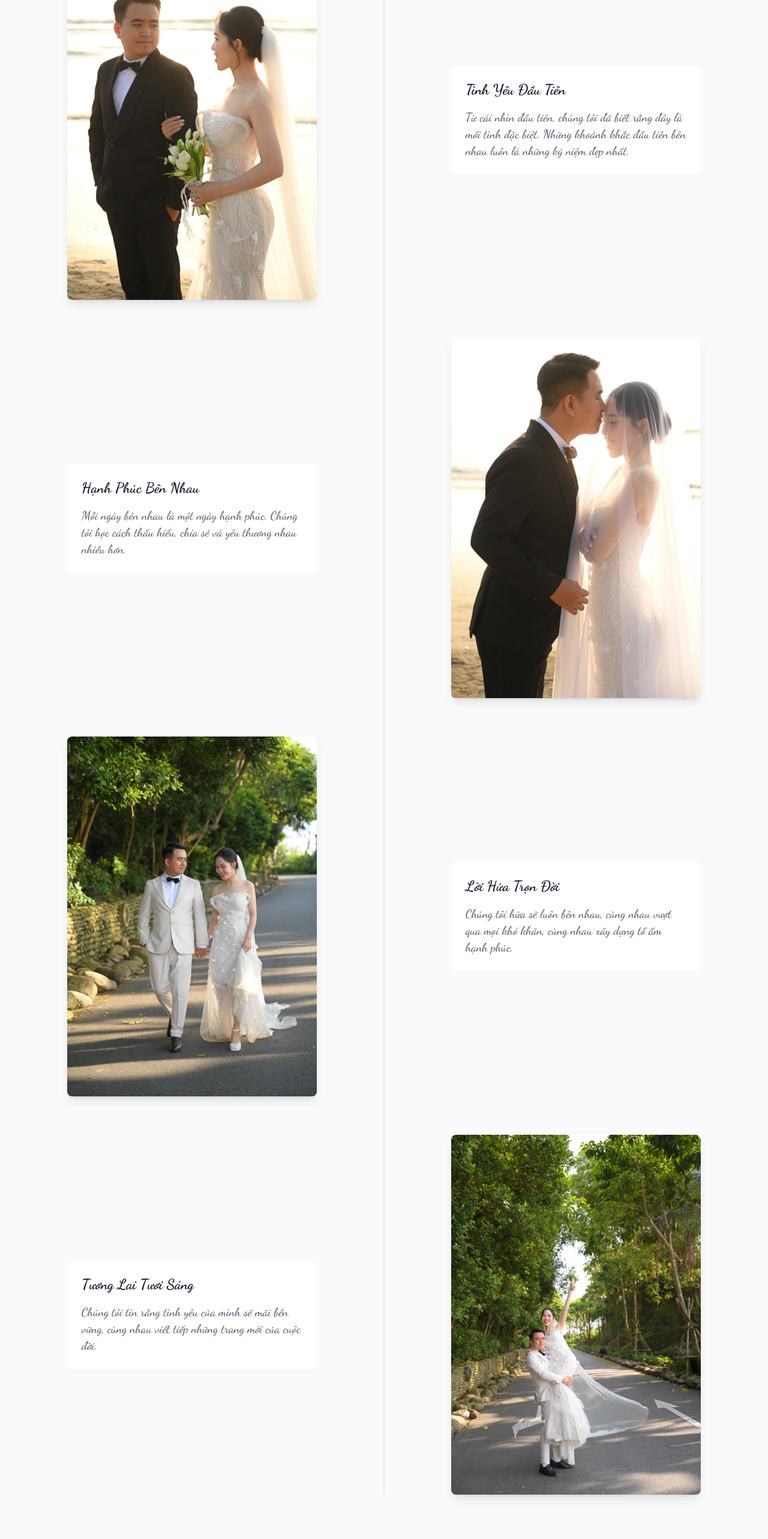
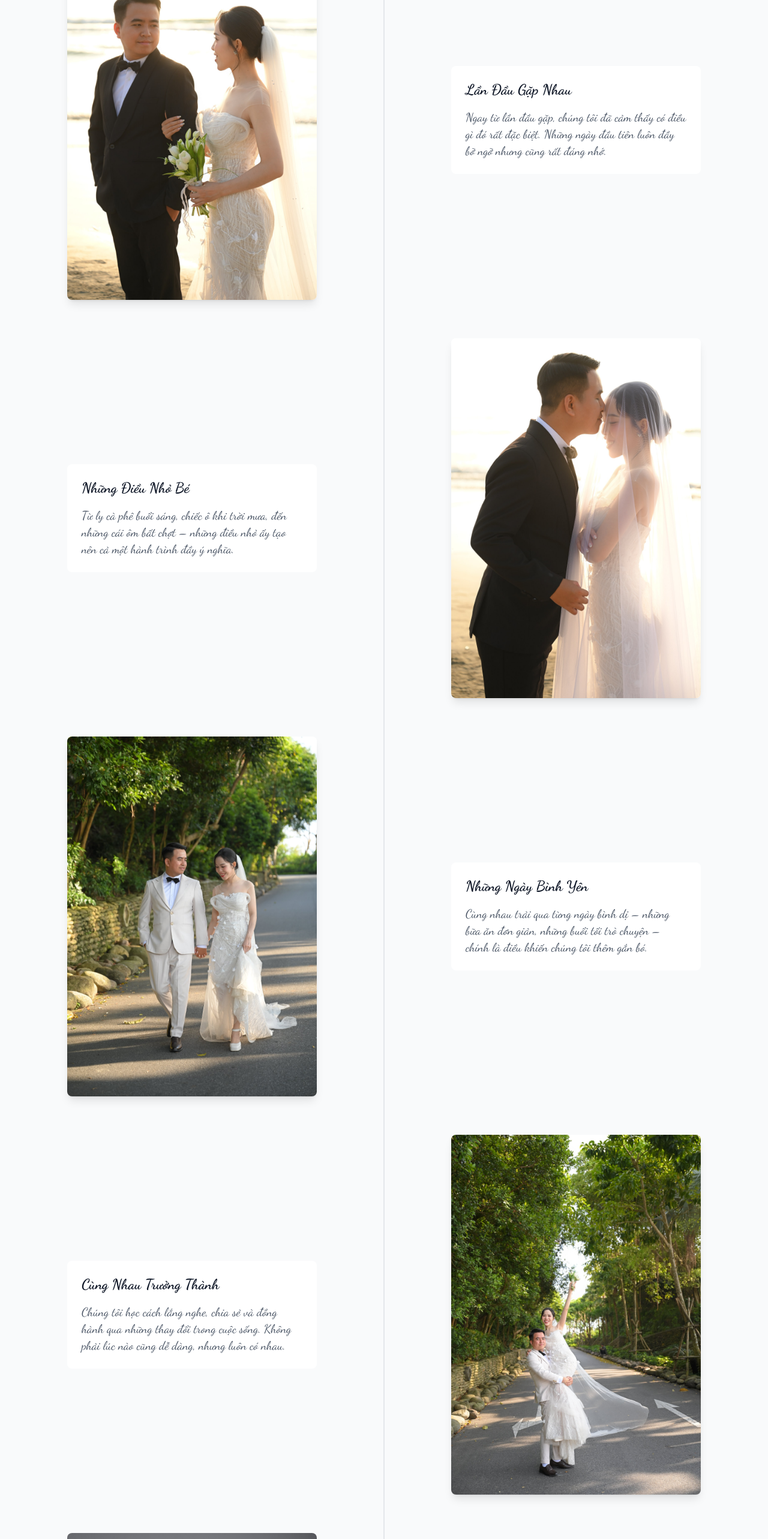
Before and after one commit to TuanNguyen0708/wedding-website, a Next.js app: page / in a window 1280 px wide. Shown: the part 1200-3766 px from the top of the page at 60% size. Built offline with nearby package versions, Linux system fonts and the light colour scheme; no server answers; the database is empty; a web font is replaced by a local one.

Commit message:
Enhance Home page with SEO metadata and update OurStory component with new titles and descriptions, including new timeline images for improved storytelling and visual appeal.

```diff
--- a/src/app/page.tsx
+++ b/src/app/page.tsx
@@ -1,3 +1,4 @@
+import Head from "next/head";
 import Header from "@/components/Header";
 import Hero from "@/components/Hero";
 import OurStory from "@/components/OurStory";
@@ -12,6 +13,24 @@ import ThankYouMessage from "@/components/ThankYouMessage";
 
 export default function Home() {
   return (
+    <>
+      <Head>
+        <title>Lễ Cưới | Mời Bạn Đến Chia Vui</title>
+        <meta
+          name="description"
+          content="Mời bạn đến tham dự lễ cưới của chúng tôi. Hãy cùng chúng tôi chia sẻ niềm vui trong ngày trọng đại này."
+        />
+        <meta property="og:title" content="Tuấn & Lý | Mời Bạn Đến Chia Vui" />
+        <meta
+          property="og:description"
+          content="Mời bạn đến tham dự lễ cưới của chúng tôi. Hãy cùng chúng tôi chia sẻ niềm vui trong ngày trọng đại này."
+        />
+        <meta property="og:image" content="/images/slider/1.jpg" />
+        <meta property="og:url" content="https://tuan-ly.love" />
+        <meta property="og:type" content="website" />
+        <meta name="viewport" content="width=device-width, initial-scale=1" />
+        <link rel="icon" href="/images/favicon.ico" />
+      </Head>
       <main className="relative">
         <HeartAnimation />
         <Header />
@@ -25,5 +44,6 @@ export default function Home() {
         <ThankYouMessage />
         <Footer />
       </main>
+    </>
   );
 }
--- a/src/components/OurStory.tsx
+++ b/src/components/OurStory.tsx
@@ -14,33 +14,45 @@ interface TimelineItem {
 
 const timeline: TimelineItem[] = [
   {
-    title: "Tình Yêu Đầu Tiên",
+    title: "Lần Đầu Gặp Nhau",
     description:
-      "Từ cái nhìn đầu tiên, chúng tôi đã biết rằng đây là mối tình đặc biệt. Những khoảnh khắc đầu tiên bên nhau luôn là những kỷ niệm đẹp nhất.",
+      "Ngay từ lần đầu gặp, chúng tôi đã cảm thấy có điều gì đó rất đặc biệt. Những ngày đầu tiên luôn đầy bỡ ngỡ nhưng cũng rất đáng nhớ.",
     image: "/images/timeline/1.jpg",
   },
   {
-    title: "Hạnh Phúc Bên Nhau",
+    title: "Những Điều Nhỏ Bé",
     description:
-      "Mỗi ngày bên nhau là một ngày hạnh phúc. Chúng tôi học cách thấu hiểu, chia sẻ và yêu thương nhau nhiều hơn.",
+      "Từ ly cà phê buổi sáng, chiếc ô khi trời mưa, đến những cái ôm bất chợt – những điều nhỏ ấy tạo nên cả một hành trình đầy ý nghĩa.",
     image: "/images/timeline/2.jpg",
   },
   {
-    title: "Lời Hứa Trọn Đời",
+    title: "Những Ngày Bình Yên",
     description:
-      "Chúng tôi hứa sẽ luôn bên nhau, cùng nhau vượt qua mọi khó khăn, cùng nhau xây dựng tổ ấm hạnh phúc.",
+      "Cùng nhau trải qua từng ngày bình dị – những bữa ăn đơn giản, những buổi tối trò chuyện – chính là điều khiến chúng tôi thêm gắn bó.",
     image: "/images/timeline/3.jpg",
   },
   {
-    title: "Tương Lai Tươi Sáng",
+    title: "Cùng Nhau Trưởng Thành",
     description:
-      "Chúng tôi tin rằng tình yêu của mình sẽ mãi bền vững, cùng nhau viết tiếp những trang mới của cuộc đời.",
+      "Chúng tôi học cách lắng nghe, chia sẻ và đồng hành qua những thay đổi trong cuộc sống. Không phải lúc nào cũng dễ dàng, nhưng luôn có nhau.",
     image: "/images/timeline/4.jpg",
+  },
+  {
+    title: "Nhìn Về Phía Trước",
+    description:
+      "Chúng tôi tin rằng tương lai sẽ còn nhiều điều đẹp đẽ đang chờ, miễn là cùng nhau bước tiếp, dù chậm rãi hay nhanh chóng.",
+    image: "/images/timeline/5.jpg",
+  },
+  {
+    title: "Viết Tiếp Câu Chuyện",
+    description:
+      "Không cần gì lớn lao, chỉ cần mỗi ngày vẫn chọn ở lại bên nhau – đó là cách chúng tôi viết tiếp câu chuyện của mình.",
+    image: "/images/timeline/6.jpg",
   },
 ];
 
+
 export default function OurStory() {
-  const { scrollDirection } = useScrollAnimation();
 
   return (
     <section id="story" className="py-12 md:py-20 bg-gray-50 overflow-hidden">
```
Also changed, not shown: public/images/timeline/6.jpg. Lines whose indentation alone changed are shown as unchanged.
